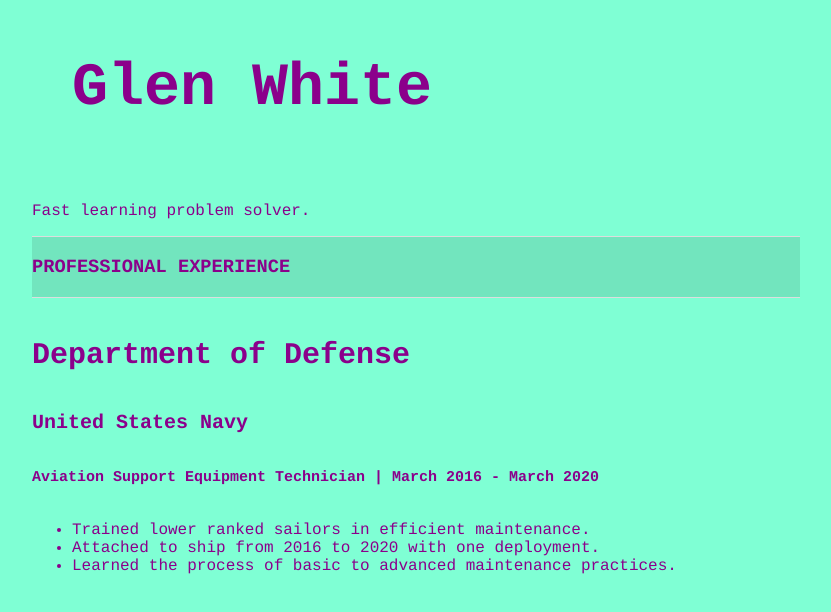
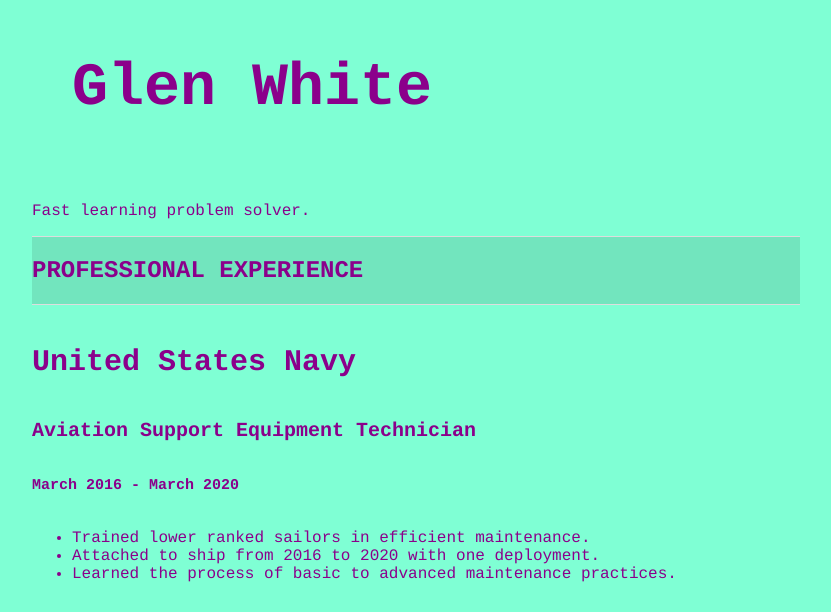
Before and after one commit to GlenWhiteII/GlenWhiteII.github.io, a plain HTML site: page index.html in a window 1280 px wide. Shown: the part 114-726 px from the top of the page, without its empty margins (224-1055 px from the left). Drawn offline with Linux system fonts and the light colour scheme.

Commit message:
Update index.html

```diff
--- a/index.html
+++ b/index.html
@@ -13,13 +13,13 @@
   </div>
 
   <div class="exp-header">
-    <h3>Professional Experience</h3>
+    <h2>Professional Experience</h2>
   </div>
 
   <div>
-    <h4>Department of Defense</h4>
-    <h5>United States Navy</h5>
-    <h6>Aviation Support Equipment Technician | March 2016 - March 2020</h6>
+    <h4>United States Navy</h4>
+    <h5>Aviation Support Equipment Technician</h5>
+    <h6>March 2016 - March 2020</h6>
 
     <ul>
       <li>Trained lower ranked sailors in efficient maintenance.</li>
```
